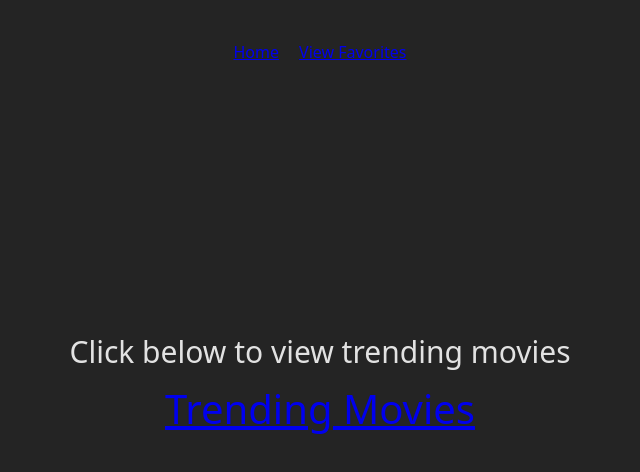
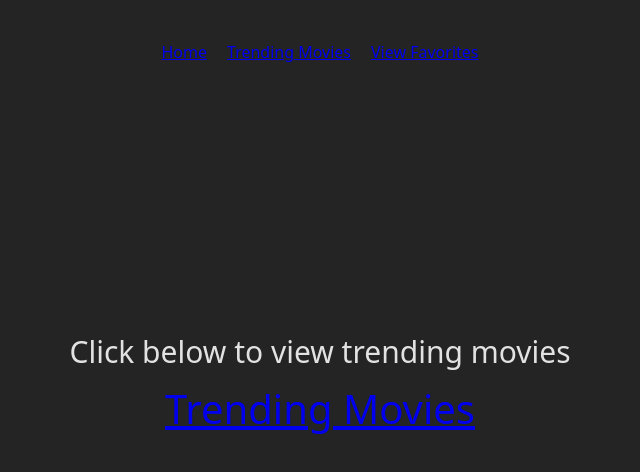
Before and after one commit to Ajazmiah/trending-movie-assessment, a React (Vite) app in the folder client/: page / in a window 1280 px wide. Shown: the top 472 px of the page, without its empty margins (320-960 px from the left). Built offline with nearby package versions, Linux system fonts and the light colour scheme.

Commit message:
added trending link to header

```diff
--- a/client/src/App.jsx
+++ b/client/src/App.jsx
@@ -9,6 +9,7 @@ function App() {
       <header>
         <nav>
           <Link to="/">Home</Link>
+          <Link to="/trending">Trending Movies</Link>
           <Link to="/favorites">View Favorites</Link>
         </nav>
       </header>
```
